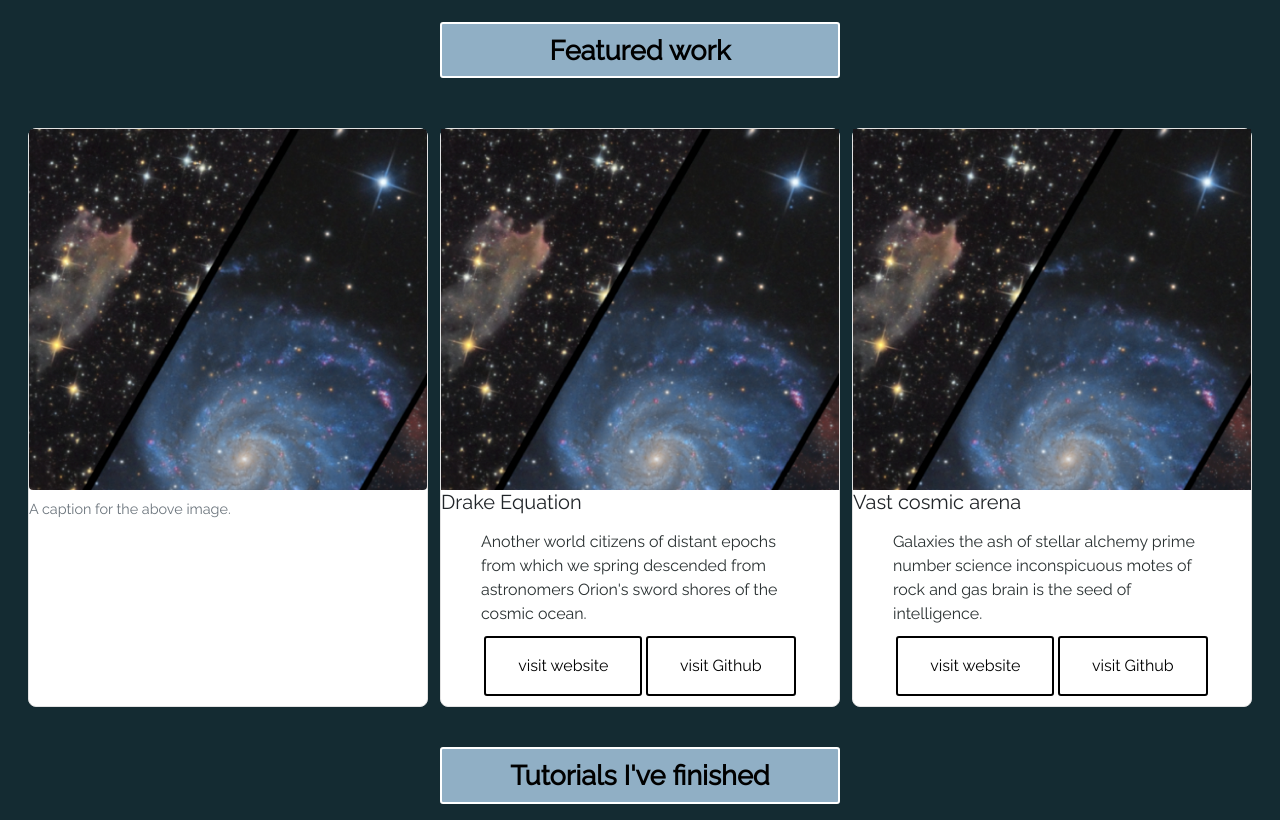
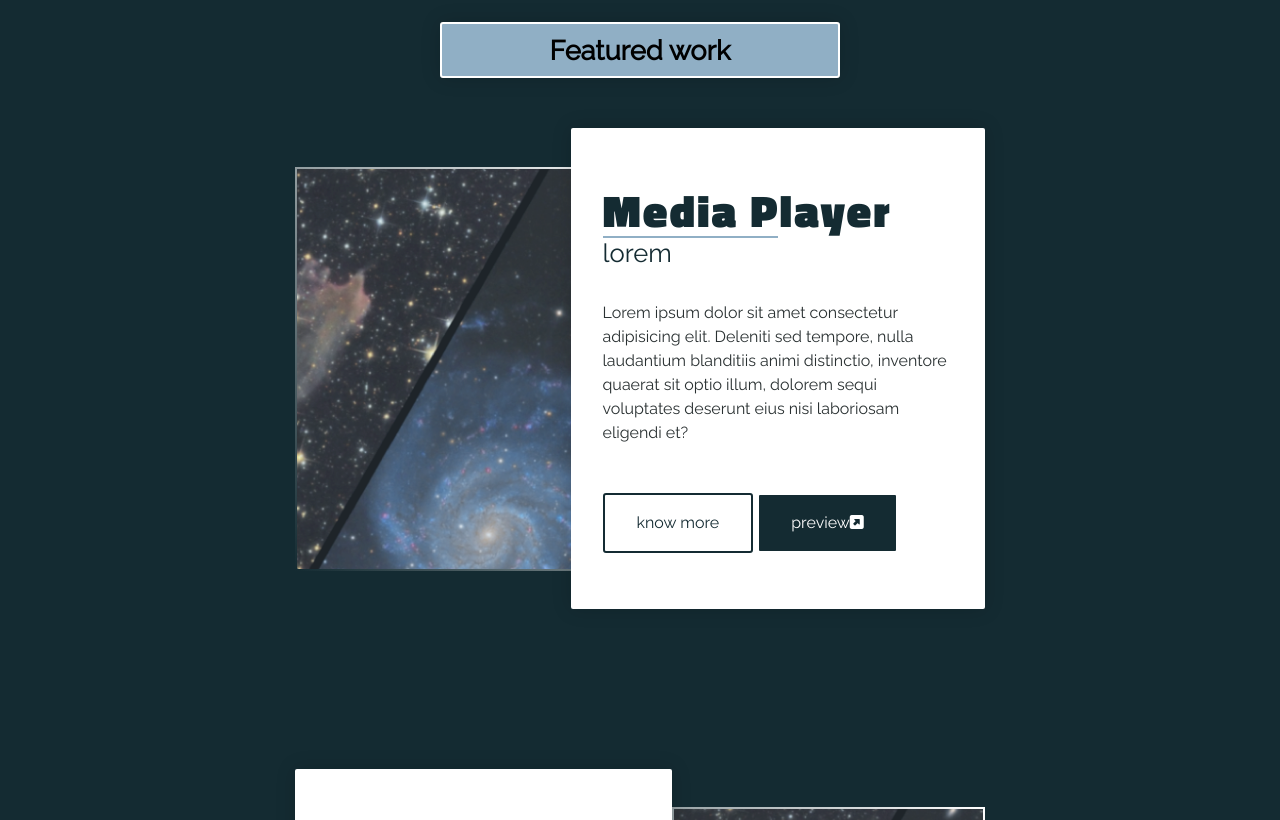
Before and after one commit to Drrecommended/portfolio, a plain HTML site: page index.html in a window 1280 px wide. Shown: the part 1980-2800 px from the top of the page. Drawn offline with nearby package versions, Linux system fonts and the light colour scheme.

Commit message:
finished projects section

```diff
--- a/index.html
+++ b/index.html
@@ -107,8 +107,9 @@
             <br />
           </p>
           <p class="my-info2">
-            I am currently bettering my knowledge with <span>ReactJS</span> and design with Adobe
-            <span>Photoshop</span> and <span>Illustrator</span>. My ideal work environment is a position
+            I am currently bettering my knowledge with <span>ReactJS</span> and
+            design with Adobe <span>Photoshop</span> and
+            <span>Illustrator</span>. My ideal work environment is a position
             where I am making a positive impact on the planet or working in a
             music-related industry. I am a performing DJ and record collector. I
             love fitness, I enjoy cycling, calisthenics, and weight training. In
@@ -122,154 +123,119 @@
         >
       </div>
     </section>
+
+    <!--PROJECTS SECTION -->
     <section id="projects">
       <h2 class="header-title">Featured work</h2>
-      <ul class="projects">
-        <li>
-          <figure class="figure">
-            <img src="recources/space.png" class="figure-img img-fluid rounded" alt="...">
-            <figcaption class="figure-caption">A caption for the above image.</figcaption>
-          </figure>
+      <div class="project-container">
+        <div class="all-items">
+          <div class="item">
+            <div class="left">
+              <div class="img">
+                <img src="/recources/space.png" alt="" />
               </div>
-        </li>
-        <li>
-          <figure>
-            <img
-              class="project-image"
-              src="recources/space.png"
-              alt="Several friends doing a toast"
-            />
-            <figcaption><h3>Drake Equation</h3></figcaption>
-          </figure>
-          <p>
-            Another world citizens of distant epochs from which we spring
-            descended from astronomers Orion's sword shores of the cosmic ocean.
+            </div>
+            <div class="right">
+              <h2 class="project-title">Media Player</h2>
+              <h3 class="project-sub-title">lorem</h3>
+              <p class="project-description">
+                Lorem ipsum dolor sit amet consectetur adipisicing elit.
+                Deleniti sed tempore, nulla laudantium blanditiis animi
+                distinctio, inventore quaerat sit optio illum, dolorem sequi
+                voluptates deserunt eius nisi laboriosam eligendi et?
               </p>
-          <div class="project-links">
-            <a
-              target="_blank"
-              href="https://drrecommended.github.io/my-media-player/"
-              ><button>visit website</button></a
-            >
-            <a
-              target="_blank"
-              href="https://drrecommended.github.io/my-media-player/"
-              ><button>visit Github</button></a
-            >
+              <div class="buttons">
+                <a href=""><button>know more</button></a>
+                <a href="">
+                  <button class="button2">
+                    <span>preview</span><i class="fas fa-external-link-square-alt"></i>
+                  </button>
+                </a>
               </div>
-        </li>
-        <li>
-          <figure>
-            <img
-              class="project-image"
-              src="recources/space.png"
-              alt="Three different glasses of beer"
-            />
-            <figcaption><h3>Vast cosmic arena</h3></figcaption>
-          </figure>
-          <p>
-            Galaxies the ash of stellar alchemy prime number science
-            inconspicuous motes of rock and gas brain is the seed of
-            intelligence.
+            </div>
+          </div>
+          <div class="item">
+            <div class="left">
+              <div class="img">
+                <img src="/recources/space.png" alt="" />
+              </div>
+            </div>
+            <div class="right">
+              <h2 class="project-title">lorem</h2>
+              <h3 class="project-sub-title">lorem</h3>
+              <p class="project-description">
+                Lorem ipsum dolor sit amet consectetur adipisicing elit.
+                Deleniti sed tempore, nulla laudantium blanditiis animi
+                distinctio, inventore quaerat sit optio illum, dolorem sequi
+                voluptates deserunt eius nisi laboriosam eligendi et?
               </p>
-          <div class="project-links">
-            <a
-              target="_blank"
-              href="https://drrecommended.github.io/my-media-player/"
-              ><button>visit website</button></a
-            >
-            <a
-              target="_blank"
-              href="https://drrecommended.github.io/my-media-player/"
-              ><button>visit Github</button></a
-            >
+              <div class="buttons">
+                <a href="" ><button>know more</button></a>
+                <a href="" >
+                  <button class="button2">
+                    <span>preview</span><i class="fas fa-external-link-square-alt"></i>
+                  </button>
+                </a>
               </div>
-        </li>
-      </ul>
-      <h2 class="header-title">Tutorials I've finished</h2>
-      <ul class="projects">
-        <li>
-          <figure>
-            <img
-              class="project-image"
-              src="recources/space.png"
-              alt="Several friends doing a toast"
-            />
-            <figcaption><h3>Billions upon billions</h3></figcaption>
-          </figure>
-          <p>
-            This is a media player I designed using HTML5, CSS, and vanilla
-            Javascipt. You can cycle through songs, skip to different parts of
-            the song as well as mute and control volume.
+            </div>
+          </div>
+          <div class="item">
+            <div class="left">
+              <div class="img">
+                <img src="/recources/space.png" alt="" />
+              </div>
+            </div>
+            <div class="right">
+              <h2 class="project-title">lorem</h2>
+              <h3 class="project-sub-title">lorem</h3>
+              <p class="project-description">
+                Lorem ipsum dolor sit amet consectetur adipisicing elit.
+                Deleniti sed tempore, nulla laudantium blanditiis animi
+                distinctio, inventore quaerat sit optio illum, dolorem sequi
+                voluptates deserunt eius nisi laboriosam eligendi et?
               </p>
-          <div class="project-links">
-            <a
-              target="_blank"
-              href="https://drrecommended.github.io/my-media-player/"
-              ><button>visit website</button></a
-            >
-            <a
-              target="_blank"
-              href="https://drrecommended.github.io/my-media-player/"
-              ><button>visit Github</button></a
-            >
+              <div class="buttons">
+                <a href="" ><button>know more</button></a>
+                <a href="" >
+                  <button class="button2">
+                    <span>preview</span><i class="fas fa-external-link-square-alt"></i>
+                  </button>
+                </a>
               </div>
-        </li>
-        <li>
-          <figure>
-            <img
-              class="project-image"
-              src="recources/space.png"
-              alt="Several friends doing a toast"
-            />
-            <figcaption><h3>Drake Equation</h3></figcaption>
-          </figure>
-          <p>
-            Another world citizens of distant epochs from which we spring
-            descended from astronomers Orion's sword shores of the cosmic ocean.
+            </div>
+          </div>
+          <div class="item">
+            <div class="left">
+              <div class="img">
+                <img src="/recources/space.png" alt="" />
+              </div>
+            </div>
+            <div class="right">
+              <h2 class="project-title">lorem</h2>
+              <h3 class="project-sub-title">lorem</h3>
+              <p class="project-description">
+                Lorem ipsum dolor sit amet consectetur adipisicing elit.
+                Deleniti sed tempore, nulla laudantium blanditiis animi
+                distinctio, inventore quaerat sit optio illum, dolorem sequi
+                voluptates deserunt eius nisi laboriosam eligendi et?
               </p>
-          <div class="project-links">
-            <a
-              target="_blank"
-              href="https://drrecommended.github.io/my-media-player/"
-              ><button>visit website</button></a
-            >
-            <a
-              target="_blank"
-              href="https://drrecommended.github.io/my-media-player/"
-              ><button>visit Github</button></a
-            >
+              <div class="buttons">
+                <a href="" ><button>know more</button></a>
+                <a href="" >
+                  <button class="button2">
+                    <span>preview</span><i class="fas fa-external-link-square-alt"></i>
+                  </button>
+                </a>
               </div>
-        </li>
-        <li>
-          <figure>
-            <img
-              class="project-image"
-              src="recources/space.png"
-              alt="Three different glasses of beer"
-            />
-            <figcaption><h3>Vast cosmic arena</h3></figcaption>
-          </figure>
-          <p>
-            Galaxies the ash of stellar alchemy prime number science
-            inconspicuous motes of rock and gas brain is the seed of
-            intelligence.
-          </p>
-          <div class="project-links">
-            <a
-              target="_blank"
-              href="https://drrecommended.github.io/my-media-player/"
-              ><button>visit website</button></a
-            >
-            <a
-              target="_blank"
-              href="https://drrecommended.github.io/my-media-player/"
-              ><button>visit Github</button></a
-            >
             </div>
-        </li>
-      </ul>
+          </div>
+        </div>
+      </div>
+        </div>
+      </div>
     </section>
+    <!--END OF PROJECTS SECTION-->
+
     <section id="contact">
       <h2 class="header-title">Get in touch</h2>
       <div id="form-body">
@@ -296,13 +262,13 @@
           <button>Submit</button>
         </form>
       </div>
-
     </section>
     <footer class="footer">
       <ul class="footer-links">
         <li>
           <a
             class="Fa"
+            rel="noopener"
             target="_blank"
             name="linkedin-link"
             href="https://www.linkedin.com/in/drrecommended/"
@@ -313,6 +279,7 @@
         <li>
           <a
             class="Fa"
+            rel="noopener"
             target="_blank"
             name="github-link"
             href="https://github.com/Drrecommended"
@@ -321,10 +288,12 @@
           ></a>
         </li>
         <li>
-          <a class="Fa" href="" name="dev-link"><i class="fab fa-dev"></i></a>
+          <a class="Fa" rel="noopener" href="" name="dev-link"
+            ><i class="fab fa-dev"></i
+          ></a>
         </li>
         <li>
-          <a class="Fa" href="" name="twitter-link"
+          <a class="Fa" rel="noopener" href="" name="twitter-link"
             ><i class="fab fa-twitter-square"></i
           ></a>
         </li>
@@ -337,11 +306,6 @@
       crossorigin="anonymous"
     ></script>
     <script
-      src="https://cdnjs.cloudflare.com/ajax/libs/popper.js/1.12.9/umd/popper.min.js"
-      integrity="sha384-ApNbgh9B+Y1QKtv3Rn7W3mgPxhU9K/ScQsAP7hUibX39j7fakFPskvXusvfa0b4Q"
-      crossorigin="anonymous"
-    ></script>
-    <script
       src="https://maxcdn.bootstrapcdn.com/bootstrap/4.0.0/js/bootstrap.min.js"
       integrity="sha384-JZR6Spejh4U02d8jOt6vLEHfe/JQGiRRSQQxSfFWpi1MquVdAyjUar5+76PVCmYl"
       crossorigin="anonymous"
--- a/styles/style.scss
+++ b/styles/style.scss
@@ -54,8 +54,9 @@
   background-color: $light;
 }
 
+
 button {
-  color: black;
+  color: $dark2;
   background: none;
   border: 2px solid;
   padding: 1em 2em;
@@ -70,6 +71,19 @@ button {
     transform: translateY(-0.1em);
     cursor: pointer;
     border-radius: 3px;
+  }
+}
+
+.button2 {
+  color: white;
+  background-color: $dark2;
+  align-items: center;
+  justify-content: center;
+  // display: flex;
+  // flex: row;
+  &:hover {
+    background-color: $light;
+    transform: none;
   }
 }
 
@@ -98,6 +112,7 @@ h3 {
   border-radius: 3px;
   max-width: 400px;
   white-space: nowrap;
+  box-shadow: 0 0 20px #00000028;
 }
 
 a:visited {
@@ -168,6 +183,7 @@ nav .navbar-brand {
     display: block;
     white-space: nowrap;
     -webkit-background-clip: text;
+    background-clip: text;
     -webkit-text-stroke: 1px white;
   }
   .intro-sub {
@@ -198,6 +214,7 @@ nav .navbar-brand {
   background-color: white;
   border-radius: 3px;
   overflow: auto;
+  box-shadow: 0 0 20px #00000028;
   .pic-of-me {
     border-radius: 50%;
     justify-content: center;
@@ -228,7 +245,7 @@ nav .navbar-brand {
       height: 2px;
       background: $light;
       position: absolute;
-      // bottom: 0;
+      bottom: 0;
       left: 0;
       right: 0;
       margin-top: 7px;
@@ -288,51 +305,108 @@ nav .navbar-brand {
 }
 
 //Project section styling
+.all-items {
+  display: flex;
+  flex-wrap: wrap;
+  justify-content: space-evenly;
+}
+
 #projects {
   background-color: $dark2;
   height: 100%;
-}
+  .item {
+    color: white;
+    display: flex;
+    align-items: center;
+    justify-content: center;
+    max-width: 690px;
+    margin: 0 auto;
+    margin-bottom: 10rem;
+    &:hover .left .img img {
+      transform: scale(1.1);
+      z-index: 1;
+    }
+    &:nth-child(even) {
+      flex-direction: row-reverse;
+    }
+    &.item:nth-child(even) .right {
+      margin-left: 0;
+    }
+    &.item:nth-child(even) .left {
+      margin: auto;
+    }
+    .left {
+      flex: 1;
+      .img {
+        position: relative;
+        overflow: hidden;
+        border: 2px solid;
+        border-image: linear-gradient(45deg, $dark2, white) 1;
+        border-radius: 2px;
+        margin: auto;
+      }
+      .img img {
+        height: 400px;
+        width: 100%;
+        border-radius: 2px;
+        box-shadow: 0 0 20px #00000028;
+        object-fit: cover;
+        transition: 0.3s ease transform;
+      }
+      .img::after {
+        position: absolute;
+        content: "";
+        left: 0;
+        right: 0;
+        height: 100%;
+        width: 100%;
+        background-color: #90afc535;
+      }
+    }
+    .right {
+      flex: 1;
+      margin-left: -75px;
+      background-color: white;
+      padding: 3.5rem 2rem;
+      border-radius: 2px;
+      box-shadow: 0 0 20px #00000028;
+      z-index: 2;
+      // border: 2px solid;
+      // border-image: linear-gradient(135deg, $outline 50%, white) 1;
 
-.projects {
-  display: flex;
-  flex-wrap: wrap;
-  justify-content: space-evenly;
-  width: 100%;
-  margin: auto;
-  li {
-    border: 1px solid #e2e2e2;
-    border-radius: 0.5rem;
-    list-style: none;
-    background-color: white;
-    max-width: 400px;
-    margin-bottom: 40px;
-    p {
-      margin: auto;
-      padding: 0px 20px 0px 20px;
-      width: 90%;
-      color: $dark;
-    }
-    .project-links {
-      display: flex;
-      justify-content: space-evenly;
-      width: 80%;
-      padding-top: 10px;
-      padding-bottom: 10px;
-      text-align: center;
-      margin: auto;
-      position: relative;
-      color: $accent;
+      .project-title {
+        font-family: "Titillium Web", sans-serif;
+        color: $dark2;
+        font-size: 2.8em;
+        margin: auto;
+        font-weight: bolder;
+        letter-spacing: 2px;
+        position: relative;
+        &:after {
+          display: block;
+          content: "";
+          width: 50%;
+          height: 2px;
+          background: $light;
+          position: absolute;
+          bottom: 0;
+          left: 0;
+          right: 0;
+          margin-top: 7px;
+        }
+      }
+      .project-sub-title {
+        color: $dark2;
+        font-size: 1.6rem;
+        margin-bottom: 2rem;
+      }
+      .project-description {
+        color: $dark;
+        margin-bottom: 3rem;
+      }
     }
   }
-}
 
-figcaption {
-  width: auto;
-}
-
-.project-image {
-  width: 100%;
-  display: block;
 }
 
 //Form section styling
@@ -390,11 +464,6 @@ input[type="submit"]:hover {
 }
 
 /* Add a background color and some padding around the form */
-.container {
-  border-radius: 5px;
-  background-color: #f2f2f2;
-  padding: 20px;
-}
 
 #contact {
   background-color: #2a3132;
@@ -439,6 +508,28 @@ form {
 @media only screen and (max-width: 800px) {
   .name-styling {
     transform: scaleY(1.5);
+  }
+
+  #projects .item {
+    flex-direction: column;
+    &:nth-child(even) {
+      flex-direction: column;
+      .left {
+        margin-left: -40px;
+      }
+    }
+    .left {
+      width: 100%;
+      .img {
+        max-width: 500px;
+      }
+    }
+    .right {
+      width: 90%;
+      max-width: 600px;
+      margin-left: 0;
+      margin-top: -150px;
+    }
   }
 }
 
```
Also changed, not shown: styles/style.css, 1 other file. Lines whose indentation alone changed are shown as unchanged.
